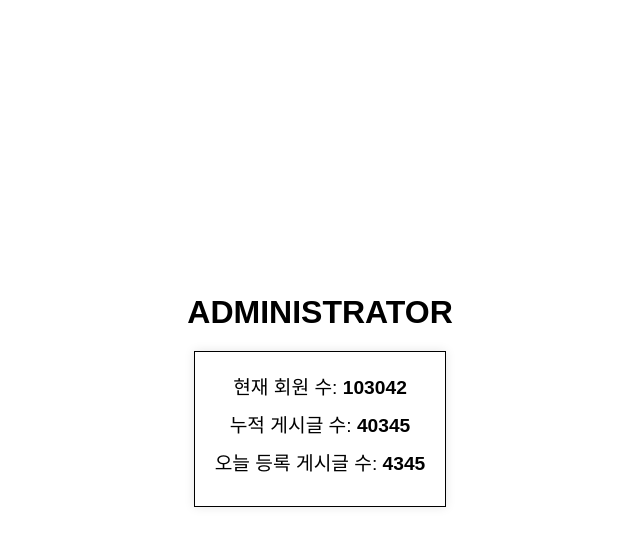
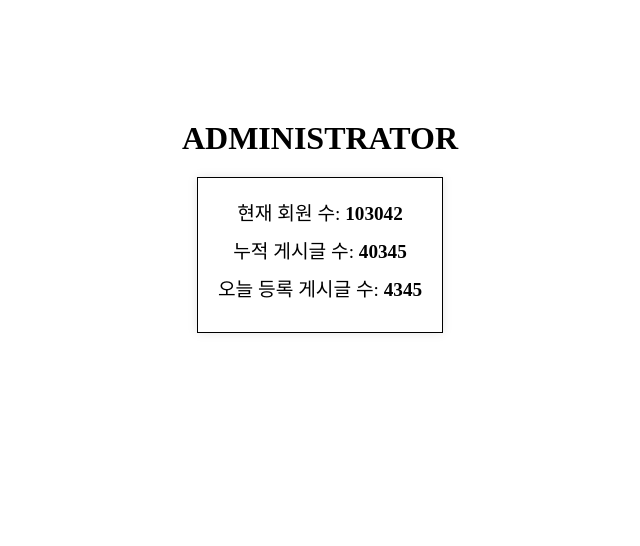
Before and after one commit to wooya03/Here-In-Korea, a React (Create React App) app in the folder src/main/frontend/: page /admin in a window 1280 px wide. Shown: the top 546 px of the page, without its empty margins (320-960 px from the left). Built offline with nearby package versions, Linux system fonts and the light colour scheme.

Commit message:
어드민 내용 추가

```diff
--- a/src/main/frontend/public/index.html
+++ b/src/main/frontend/public/index.html
@@ -6,8 +6,8 @@
     <meta name="theme-color" content="#000000" />
     <title>React App</title>
   </head>
+  <header id="header"></header>
   <body>
     <div id="root"></div>
-    <script type="App.js"></script>
   </body>
 </html>
--- a/src/main/frontend/src/App.css
+++ b/src/main/frontend/src/App.css
@@ -1,16 +1,5 @@
 .App {
   text-align: center;
-}
-
-.App-logo {
-  height: 40vmin;
-  pointer-events: none;
-}
-
-@media (prefers-reduced-motion: no-preference) {
-  .App-logo {
-    animation: App-logo-spin infinite 20s linear;
-  }
 }
 
 .App-header {
--- a/src/main/frontend/src/App.js
+++ b/src/main/frontend/src/App.js
@@ -3,7 +3,6 @@ import './App.css';
 import AdminLogin from './admin/js/AdminLogin.js';
 import AdminMain from './admin/js/AdminMain.js';
 import Main from './Main.js';
-import LoginMain from "./user/js/LoginMain";
 
 function App() {
   return (
@@ -14,9 +13,6 @@ function App() {
         {/* 어드민 페이지 */}
         <Route path="/admin/login" element={<AdminLogin />} />
         <Route path="/admin" element={<AdminMain />} />
-
-      {/* Page Login */}
-          <Route path="/user/js/LoginMain" element={<LoginMain/>}/>
       </Routes>
     </BrowserRouter>
   )
--- a/src/main/frontend/src/admin/css/AdminLogin.css
+++ b/src/main/frontend/src/admin/css/AdminLogin.css
@@ -1,12 +1,9 @@
 body {
-    font-family: 'Arial', sans-serif;
     background-color: #ffffff;
-    margin: 0;
-    padding: 0;
     display: flex;
     justify-content: center;
     align-items: center;
-    height: 100vh;
+    padding: 100px;
 }
 
 /* 로그인 폼 전체를 감싸는 div */
--- a/src/main/frontend/src/admin/css/AdminMain.css
+++ b/src/main/frontend/src/admin/css/AdminMain.css
@@ -5,11 +5,9 @@
 }
 
 body {
-    font-family: Arial, sans-serif;
     display: flex;
     justify-content: center;
     align-items: center;
-    height: 100vh;
     background-color: #ffffff;
 }
 
@@ -20,6 +18,7 @@ body {
 .admin-title {
     font-size: 2rem;
     font-weight: bold;
+    margin-top: 20px;
     margin-bottom: 20px;
 }
 
@@ -29,6 +28,7 @@ body {
     border: 1px solid #000;
     background-color: #fff;
     box-shadow: 0 0 10px rgba(0, 0, 0, 0.1);
+    margin-bottom: 20px;
 }
 
 .info-box p {
--- a/src/main/frontend/src/index.css
+++ b/src/main/frontend/src/index.css
@@ -1,13 +1,31 @@
-body {
-  margin: 0;
-  font-family: -apple-system, BlinkMacSystemFont, 'Segoe UI', 'Roboto', 'Oxygen',
-    'Ubuntu', 'Cantarell', 'Fira Sans', 'Droid Sans', 'Helvetica Neue',
-    sans-serif;
-  -webkit-font-smoothing: antialiased;
-  -moz-osx-font-smoothing: grayscale;
-}
+header {
+    background-color: #003b5c;
+    position: fixed;
+    top: 0;
+    display: flex;
+  }
 
-code {
-  font-family: source-code-pro, Menlo, Monaco, Consolas, 'Courier New',
-    monospace;
-}
+  .logo {
+    width: 150px; /* 로고 크기 조절 */
+    margin-bottom: 10px;
+  }
+
+  .nav-links {
+    list-style: none;
+    display: flex;
+    justify-content: center;
+  }
+
+  .nav-links li {
+    margin: 0 15px;
+  }
+
+  .nav-links a {
+    color: white;
+    text-decoration: none;
+    font-size: 14px;
+  }
+
+  .nav-links a:hover {
+    text-decoration: underline;
+  }
--- a/src/main/frontend/src/index.js
+++ b/src/main/frontend/src/index.js
@@ -1,17 +1,11 @@
 import React from 'react';
 import ReactDOM from 'react-dom/client';
-import './index.css';
 import App from './App';
-import reportWebVitals from './reportWebVitals';
 
 const root = ReactDOM.createRoot(document.getElementById('root'));
 root.render(
   <React.StrictMode>
     <App />
-  </React.StrictMode>
+  </React.StrictMode>,
+  document.getElementById('root')
 );
-
-// If you want to start measuring performance in your app, pass a function
-// to log results (for example: reportWebVitals(console.log))
-// or send to an analytics endpoint. Learn more: https://bit.ly/CRA-vitals
-reportWebVitals();
```
Also changed, not shown: src/main/frontend/src/admin/js/MemInfo.js (added, +13 -0 lines), src/main/frontend/src/admin/js/logo.png (added).
